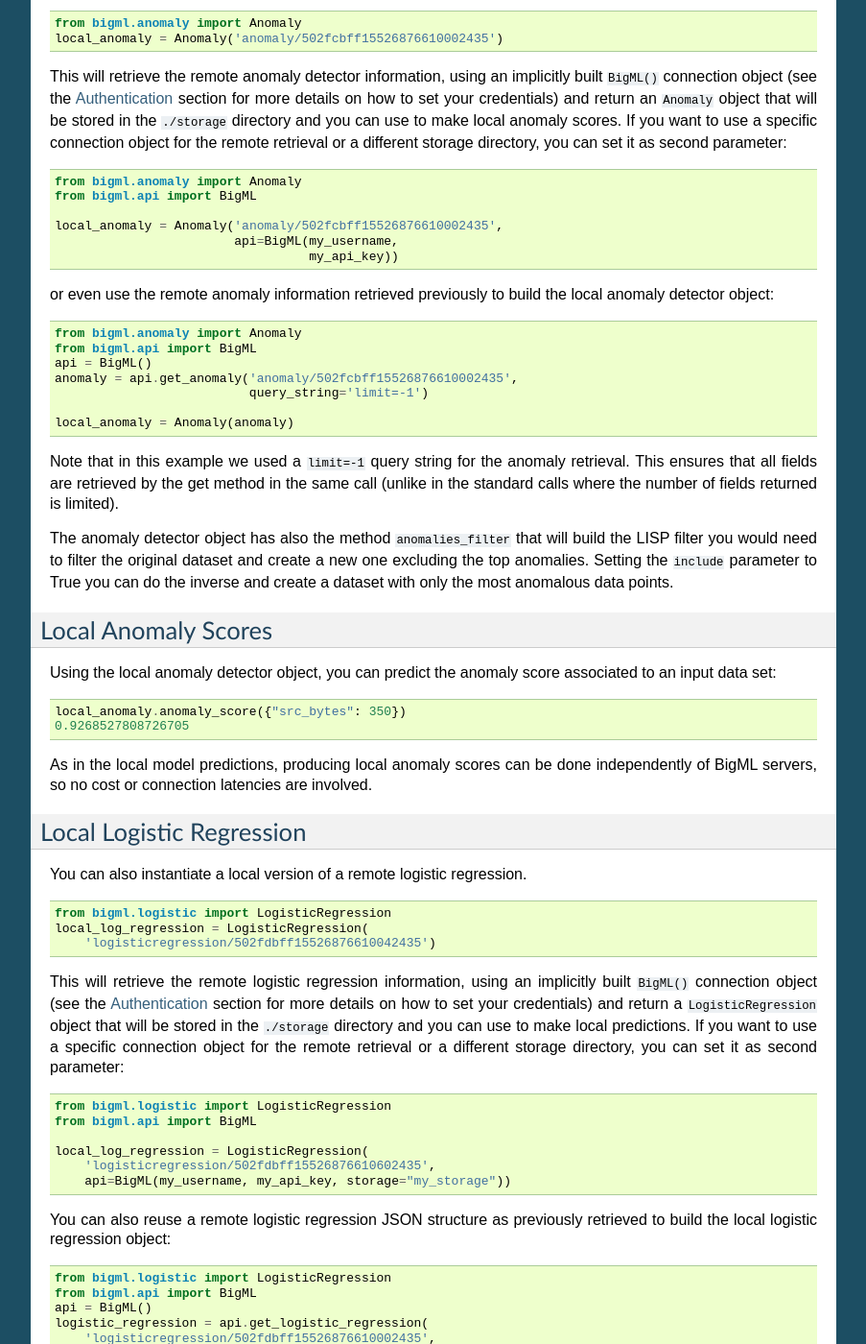
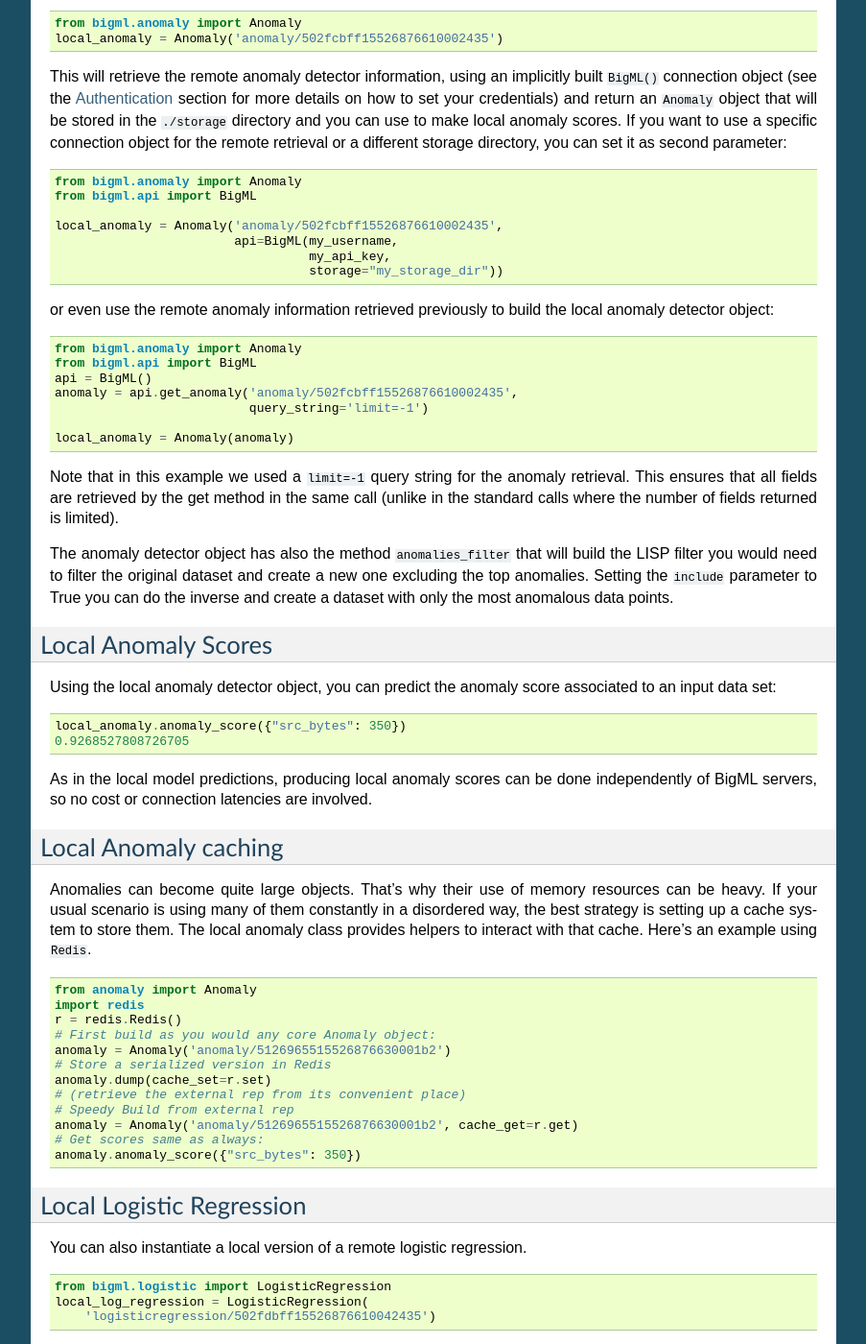
Before and after one commit to bigmlcom/python, a Sphinx documentation site: the page built from docs/local_resources.rst, in a window 1280 px wide and 1400 px high, scrolled down 7831 px. Shown: the whole window at 96% size, without its empty margins (198-1101 px from the left). Built offline with Sphinx 7.4.7, drawn with Linux system fonts in a browser that asks for light colours; pages that are not in the unit, such as notebooks, are missing from menus; some of the changed text lies outside the part shown.

Commit message:
Fixing setup to include module and improving docs on local anomalies

```diff
--- a/bigml/version.py
+++ b/bigml/version.py
@@ -1 +1 @@
-__version__ = '5.1.0'
+__version__ = '5.1.1'
--- a/docs/local_resources.rst
+++ b/docs/local_resources.rst
@@ -596,7 +596,8 @@
 
     local_anomaly = Anomaly('anomaly/502fcbff15526876610002435',
                             api=BigML(my_username,
-                                      my_api_key))
+                                      my_api_key,
+                                      storage="my_storage_dir"))
 
 or even use the remote anomaly information retrieved previously to build the
 local anomaly detector object:
@@ -638,6 +639,31 @@
 As in the local model predictions, producing local anomaly scores can be done
 independently of BigML servers, so no cost or connection latencies are
 involved.
+
+Local Anomaly caching
+---------------------
+
+Anomalies can become quite large objects. That's why their use of memory
+resources can be heavy. If your usual scenario is using many of them
+constantly in a disordered way, the best strategy is setting up a cache
+system to store them. The local anomaly class provides helpers to
+interact with that cache. Here's an example using ``Redis``.
+
+.. code-block:: python
+
+    from anomaly import Anomaly
+    import redis
+    r = redis.Redis()
+    # First build as you would any core Anomaly object:
+    anomaly = Anomaly('anomaly/5126965515526876630001b2')
+    # Store a serialized version in Redis
+    anomaly.dump(cache_set=r.set)
+    # (retrieve the external rep from its convenient place)
+    # Speedy Build from external rep
+    anomaly = Anomaly('anomaly/5126965515526876630001b2', cache_get=r.get)
+    # Get scores same as always:
+    anomaly.anomaly_score({"src_bytes": 350})
+
 
 Local Logistic Regression
 -------------------------
--- a/setup.py
+++ b/setup.py
@@ -54,7 +54,7 @@
     install_requires = INSTALL_REQUIRES,
     packages = ['bigml', 'bigml.tests', 'bigml.laminar', 'bigml.out_model',
                 'bigml.out_tree', 'bigml.tests.my_ensemble',
-                'bigml.api_handlers'],
+                'bigml.api_handlers', 'bigml.predicate_utils'],
     package_data={'bigml':['out_model/static/*']},
     classifiers=[
         'Development Status :: 4 - Beta',
```
Also changed, not shown: HISTORY.rst (+8 -3 lines).
